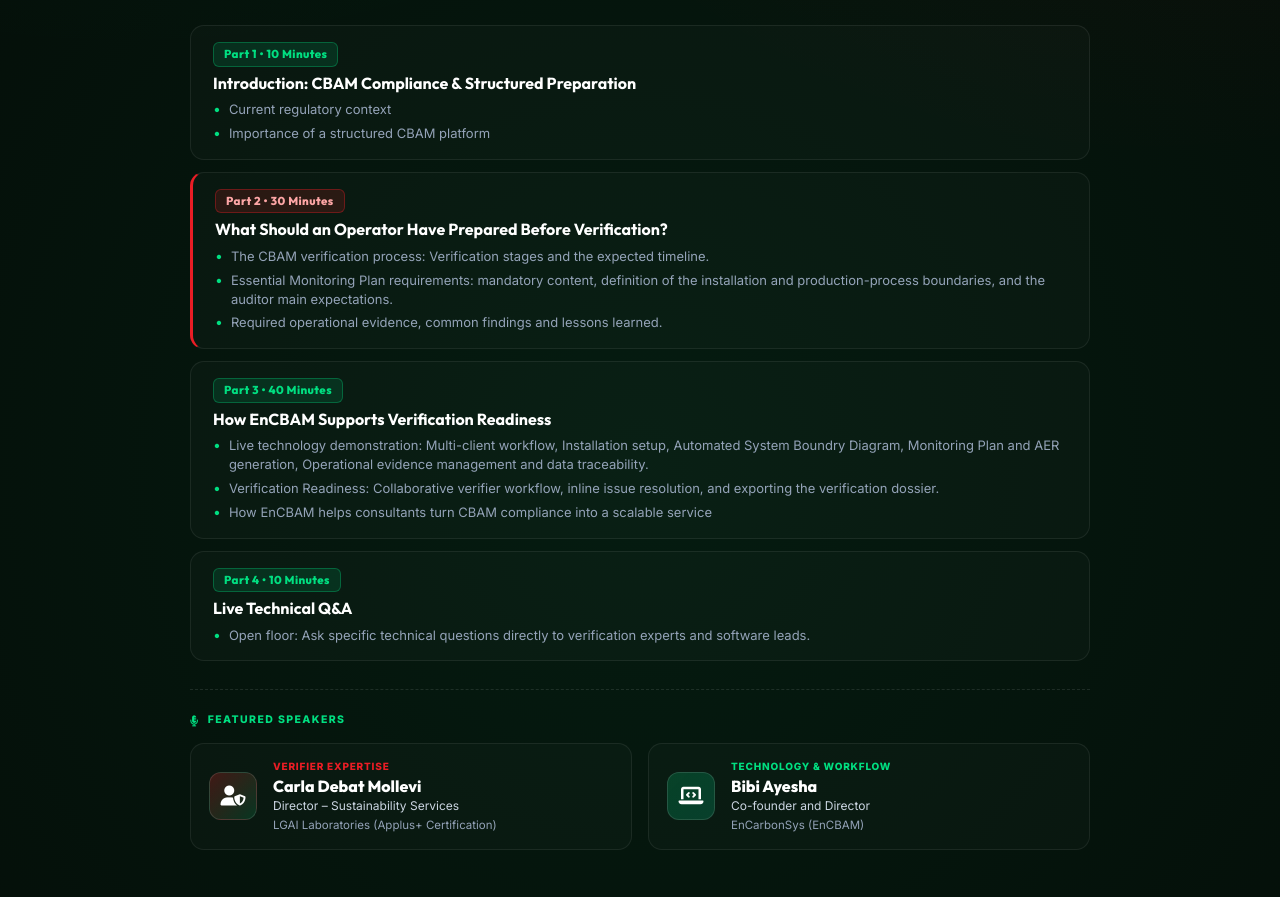
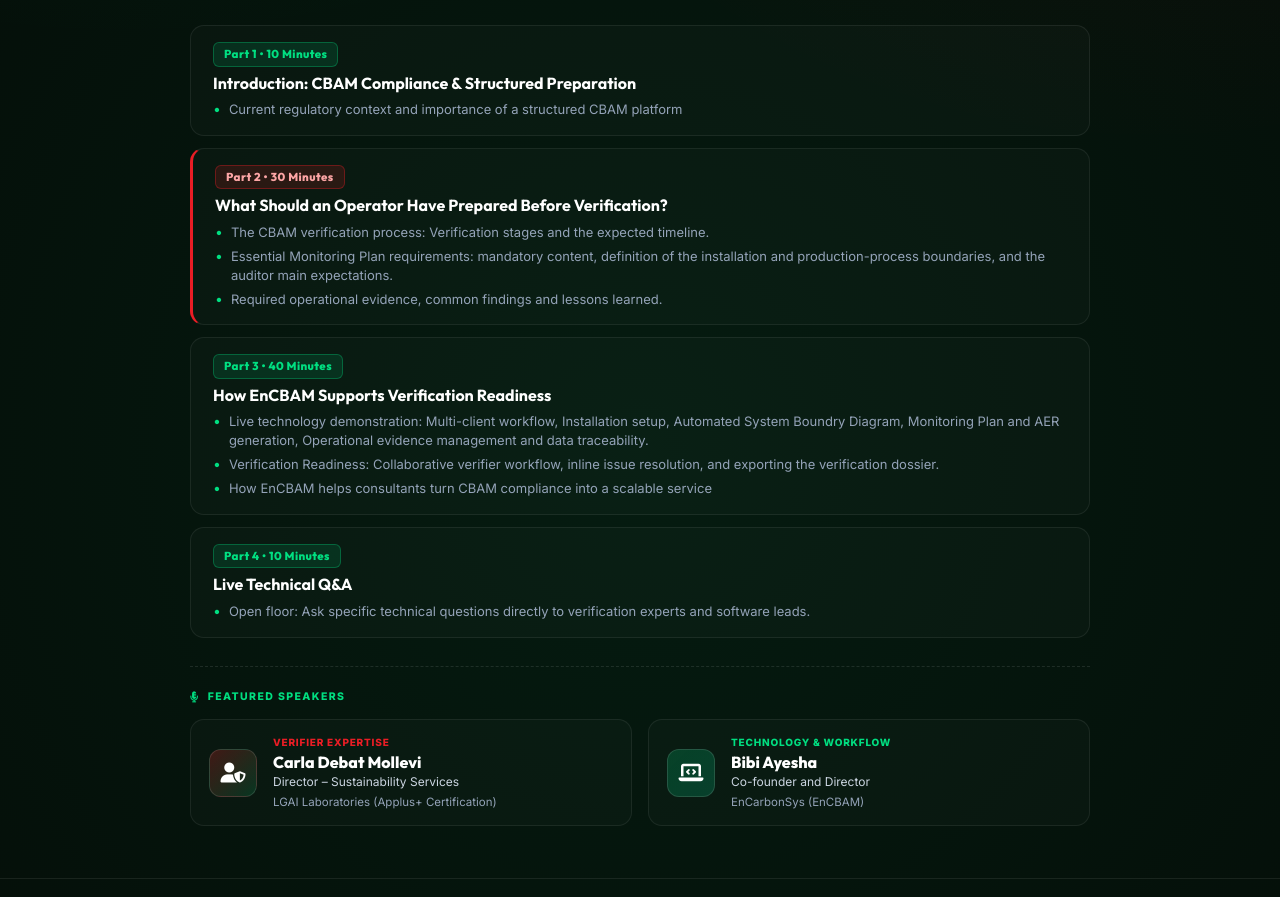
Before and after one commit to EncarbonSys/EnCBAM-website, a plain HTML site: page webinar/index.html in a window 1280 px wide. Shown: the part 1201-2098 px from the top of the page. Drawn offline with Linux system fonts and the light colour scheme.

Commit message:
Update part1

```diff
--- a/webinar/index.html
+++ b/webinar/index.html
@@ -1393,8 +1393,7 @@
                     </div>
                     <div class="agenda-title">Introduction: CBAM Compliance & Structured Preparation</div>
                     <ul class="agenda-bullets">
-                        <li><span class="agenda-bullet-dot">•</span> Current regulatory context</li>
-                        <li><span class="agenda-bullet-dot">•</span> Importance of a structured CBAM platform</li>
+                        <li><span class="agenda-bullet-dot">•</span> Current regulatory context and importance of a structured CBAM platform</li>
                     </ul>
                 </div>
 
```
